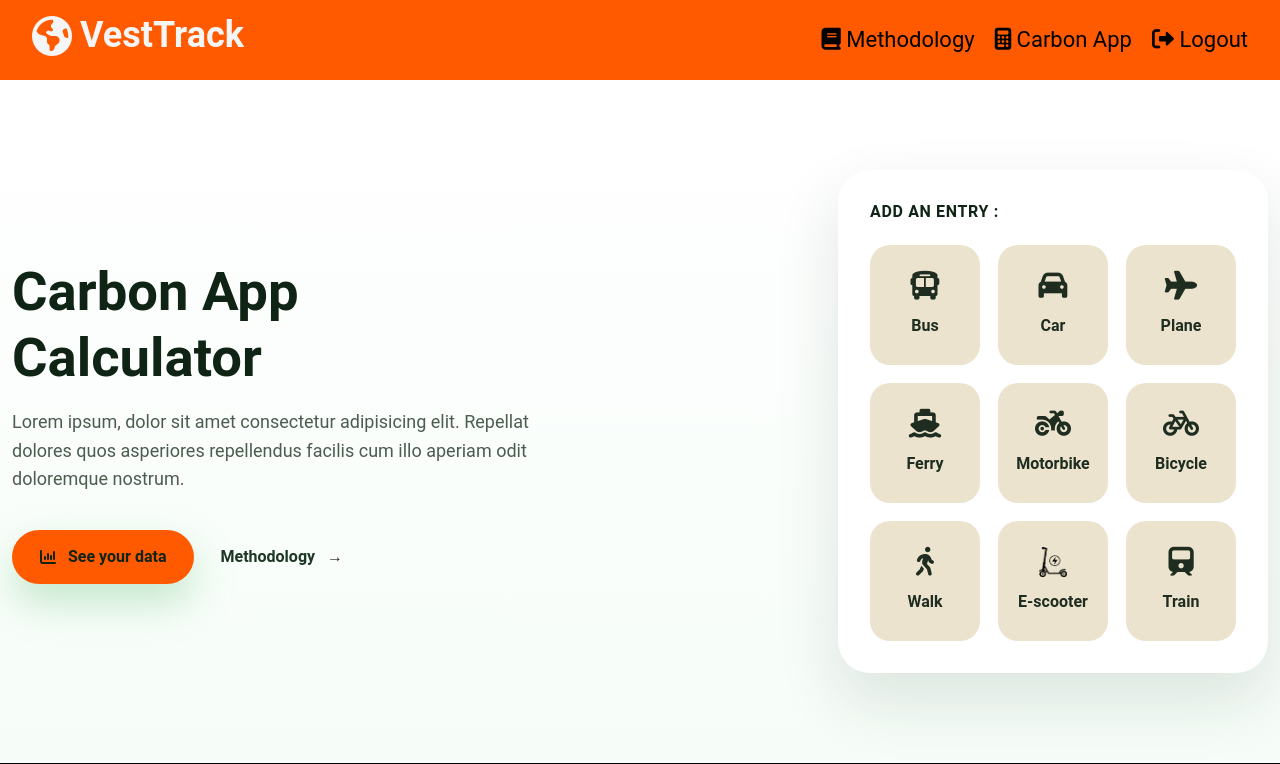
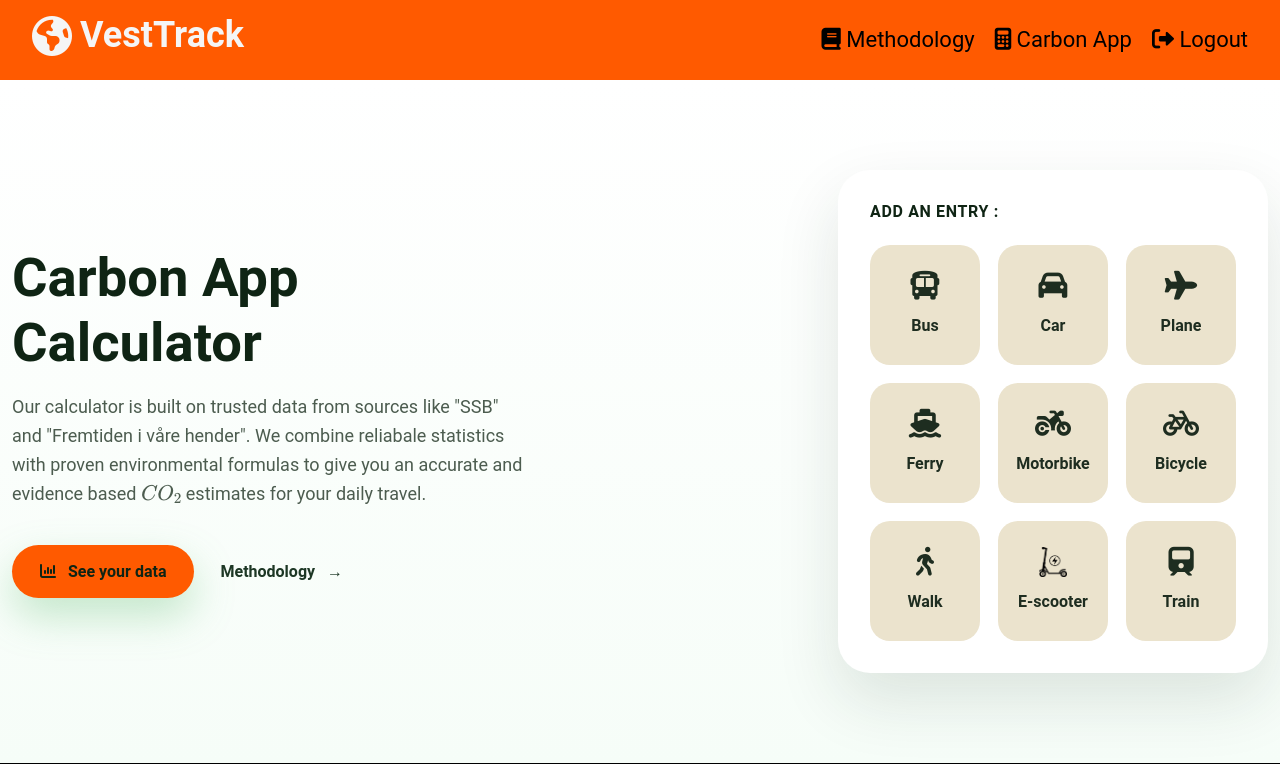
Before and after one commit to leevi-hub/Carbon_App_2025, a Flask app: page /carbon_app in a window 1280 px wide. Shown: the top 764 px of the page. Run offline with Flask 2, Linux system fonts and the light colour scheme; the visitor is signed in with stand-in values (Sample User, id 1); some libraries are stand-ins or nearby versions.

Commit message:
Update carbon_app.html

```diff
--- a/capp/templates/carbon_app/carbon_app.html
+++ b/capp/templates/carbon_app/carbon_app.html
@@ -6,8 +6,7 @@
     <div class="carbon-app-hero__copy">
       <h1 class="carbon-app-hero__title">Carbon App Calculator</h1>
       <p class="carbon-app-hero__subtitle">
-        Lorem ipsum, dolor sit amet consectetur adipisicing elit. Repellat dolores quos
-        asperiores repellendus facilis cum illo aperiam odit doloremque nostrum.
+        Our calculator is built on trusted data from sources like "SSB" and "Fremtiden i våre hender". We combine reliabale statistics with proven environmental formulas to give you an accurate and evidence based \(CO_2\) estimates for your daily travel.
       </p>
       <div class="carbon-app-hero__actions">
         {% if current_user.is_authenticated %}
```
